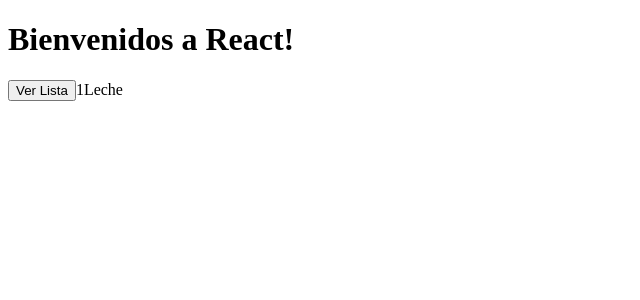
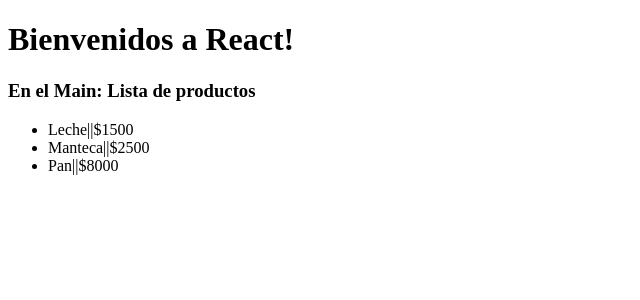
Before and after one commit to patricioprietogaray/numen2023, a React (Create React App) app: page / in a window 1280 px wide. Shown: the top 300 px of the page, without its empty margins (0-640 px from the left). Built offline with nearby package versions, Linux system fonts and the light colour scheme.

Commit message:
intermediario
app a main y de main a lista con props bien desglosado en tres etapas

```diff
--- a/src/App.js
+++ b/src/App.js
@@ -1,10 +1,10 @@
 import './App.css';
-// import Main from './components/Main';
+import Main from './components/Main';
 // import RelojEffect from './components/RelojEffect';
 // import Blog from './components/blog';
 // import CicloVidaComponente from './components/cicloVidaComponente';
 // import ListaCompras from './components/listaCompras';
-import ListaCompras2 from './components/listaCompras2';
+// import ListaCompras2 from './components/listaCompras2';
 
 
 function App() {
@@ -52,11 +52,11 @@
       {/* <productosProvider> */}
 
         {/* el contexto se usará en main */}
-        {/* <Main /> */}
+      <Main productos={listaDeProductos} />
       {/* </productosProvider> */}
 
       {/* productos={listaDeProductos} /> */}
-      <ListaCompras2 productos={listaDeProductos} />
+      {/* <ListaCompras2 productos={listaDeProductos} />  */}
       {/* <Blog /> */}
       {/* <RelojEffect /> */}
     </>
--- a/src/components/Main.js
+++ b/src/components/Main.js
@@ -1,16 +1,23 @@
 import React from 'react';
 // import ProductosProviders from '../providers/productosProviders';
 // import ItemListaProductos2 from './itemListaProductos2';
+import ListaCompras2 from './listaCompras2';
 
 // import { ProductosProviders } from '../providers/productosProviders';
 
-const Main = () => {
+//ojo respetar el nombre como viene en el componente argumentado
+// <Main productos={listaDeProductos} /> PRODUCTOS
+
+const Main = ({ productos }) => {
     return (
-        <div>
-            {/* <ProductosProviders> */}
-                {/* <ItemListaProductos2 /> */}
-            {/* </ProductosProviders> */}
-        </div>
+        <>
+            <h3>En el Main: Lista de productos</h3>
+            <ul>
+
+                {/* mapear productos para pasar cada li y en lista compras solo mostrarlo */}
+                {productos.map((reg)=><ListaCompras2 productitos={reg} />)}
+                </ul>
+        </>
     );
 }
 
--- a/src/components/listaCompras2.js
+++ b/src/components/listaCompras2.js
@@ -86,24 +86,24 @@
 
 // useState y los demas hooks van entre llaves!!!!!
 import { useState } from 'react';
-import { useEffect } from 'react';
+// import { useEffect } from 'react';
 
 
 // lo que viene de App.js <ListaCompras2 productos={listaDeProductos} />
 // lo paso como {productos}
 
-const ListaCompras2 = ({productos}) => {
+const ListaCompras2 = ({productitos}) => {
     // useState para ver la lista que luego manejo con un boton (al iniciar en false)
-    const [verLista, setVerLista] = useState(false);
+    // const [verLista, setVerLista] = useState(false);
 
 
     // cargo en handlerVerLista lo contrario al estado (si F entronces V - si V entronces F)
-    const handlerVerLista = () => setVerLista(!verLista);
+    // const handlerVerLista = () => setVerLista(!verLista);
 
 
     // planto una bandera para que no muestre los efectos (useEffect) del componente
     //cuando inicio la página
-    let [paginaIniciada, setPaginaIniciada] = useState(false);
+    // let [paginaIniciada, setPaginaIniciada] = useState(false);
 
     // aplico useEffect para el inicio de la página NO VA EN EL RETURN!!!
     // useEffect(()=>alert('alerta en useEffect'));
@@ -112,7 +112,7 @@
     //         if (verLista === true) {
     //             alert('Lista Visible')
     //         } else {
-    //             alert('Lista Oculta')
+                // alert('Lista Oculta')
     //         }
     //     }
 
@@ -122,28 +122,20 @@
     // },[verLista]) //actualiza el ciclo de vida
 
     return (
-        <>
-            <button onClick={handlerVerLista}>Ver Lista</button>
-            {/* cuando verLista es true muestra lo siguiente dentro del div*/}
-            {verLista && <div>
-                <h3>Lista de Compras</h3>
-                <ul>
-                    {productos.map((prod) => {
+        // <>
+            // {/* <button onClick={handlerVerLista}>Ver Lista</button> */}
+            // {/* cuando verLista es true muestra lo siguiente dentro del div*/}
+            // {/* {verLista && <div> */}
+                // {/* <h3>Lista de Compras</h3> */}
+                    // {/* {productitos.map((prod) => { */}
                         // retorno la lista (li) si no se retorna nada productos no se
                         // muestra se debe porner return para que muestre la iteracion con map
-                        return (
-                            <li>{prod.nombre}||${prod.precio}</li>
-                        )
-                    })}
-                </ul>
-            </div>}
-            {productos[0].id}
-            {productos[0].nombre}
-
-
-
-
-        </>
+                        // return (
+                            <li>{productitos.nombre}||${productitos.precio}</li>
+                        // )
+                    // {/* })} */}
+            // {/* </div>} */}
+        // {/* </> */}
     );
 }
 
```
